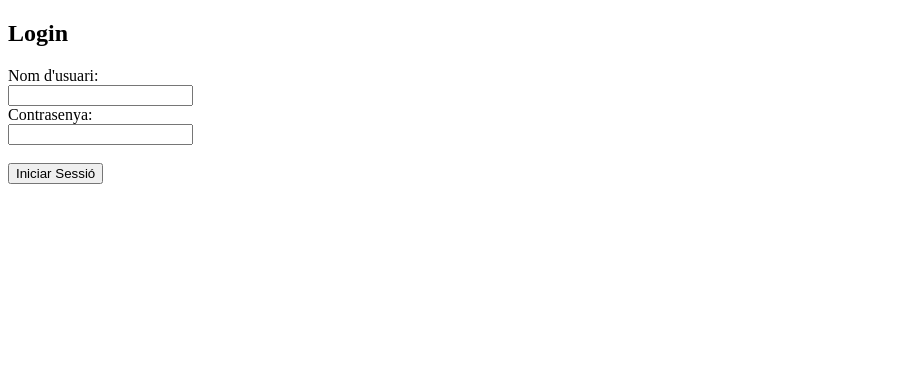
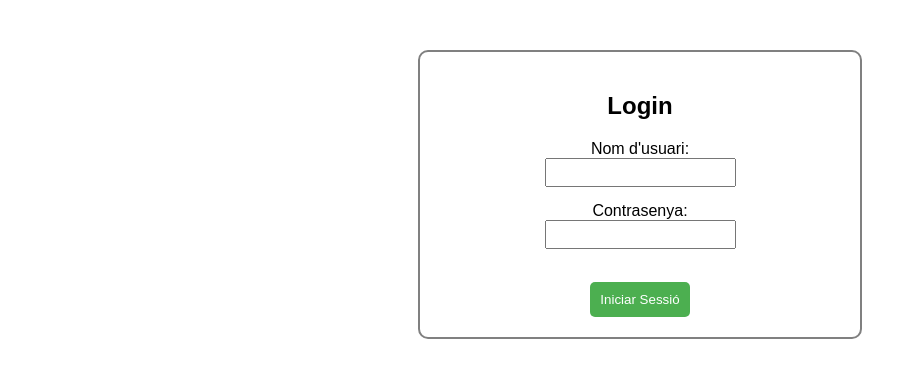
Before and after one commit to a24kimgalgal/Projecte0-KimGalicio, a plain HTML site: page frontend/index.html in a window 1280 px wide. Shown: the whole page, without its empty margins (0-917 px from the left). Drawn offline with Linux system fonts and the light colour scheme.

Commit message:
afegida estil del html, preparada arxius pels contenidors docker, afegida gitignore universal

```diff
--- a/frontend/index.html
+++ b/frontend/index.html
@@ -31,8 +31,36 @@
 </body>
 
 <style>
-        .hidden {
-            display: none;
-        }
-    </style>
+    body {
+        font-family: sans-serif;
+        text-align: center;
+        margin-top: 50px;
+    }
+
+    #seccio-login, #seccio-quiz {
+        border: 2px solid gray;
+        border-radius: 10px;
+        padding: 20px;
+        width: 400px;
+        margin: 0 auto;
+    }
+
+    input {
+        margin-bottom: 15px;
+        padding: 5px;
+    }
+
+    button {
+        background-color: #4CAF50;
+        border-radius: 5px;
+        color: white;
+        padding: 10px;
+        border: none;
+        cursor: pointer;
+    }
+
+    .hidden {
+        display: none;
+    }
+</style>
 </html>
```
Also changed, not shown: docker-compose.dev.yml (added), docker-compose.prod.yml (added), 6 other files.
